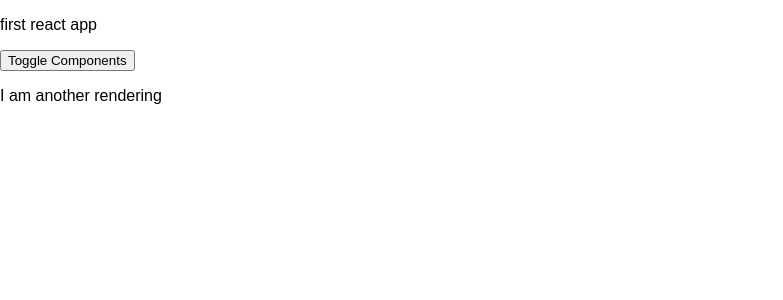
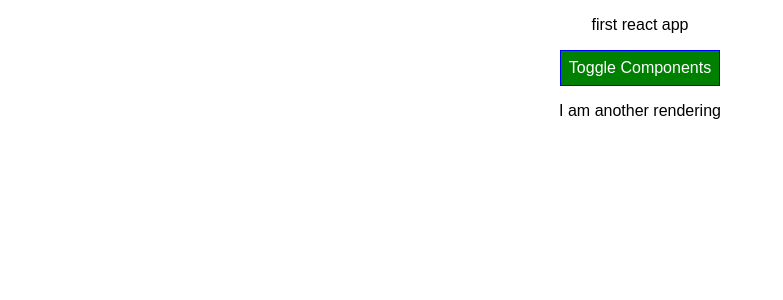
Before and after one commit to sirraghavgupta/learning-react, a React app in the folder first-react-project/: page / in a window 1280 px wide. Shown: the top 300 px of the page, without its empty margins (0-783 px from the left). Built offline with nearby package versions, Linux system fonts and the light colour scheme.

Commit message:
class modules implemented

```diff
--- a/first-react-project/src/App.css
+++ b/first-react-project/src/App.css
@@ -12,6 +12,7 @@
 
 .button{
   background-color : green;
+  color : white;
   font : inherit;
   border : 1px solid blue;
   padding : 8px;
@@ -21,5 +22,13 @@
 
 .button:hover {
   background-color : lightgreen;
-  color : white;
+  color : black;
 }
+
+.button.Red{
+  background-color: red;
+}
+
+.button.Red:hover{
+  background-color: salmon;
+}
--- a/first-react-project/src/App.js
+++ b/first-react-project/src/App.js
@@ -1,7 +1,32 @@
 import React, { Component } from 'react';
-import './App.css';
 import Person from './Person/Person';
 
+/**
+ * this import will instruct it to import all the classes in the css file
+ * as proeprties inside a map. so, classes is a map here with our class names
+ * as keys/ properties and the values will be the uniquely generated
+ * class names.
+ */
+import classes from './App.css';
+
+/**
+ * css modules is a nice way which allows to write the styling code right
+ * into the css file and that too with scope of a file or a component.
+ * for using this with the script version 1, we need to do some configuration.
+ * while in 2-3 versions, its verty easy.
+ *
+ * we need to enable the module feature of css which is provided by webpack.
+ * for editing in the config files, we need to eject the project first from
+ *  the auto cofig setup. it gives us all the config files and scripts also.
+ * and now we can tweak them to enable the feature we want.
+ *
+ * modules: true, - this enables css modules
+   localIdentName: '[name]__[local]__[hash:base64:5]'
+        and this allows to make the unique random names for the css classes
+        so that they dont clash.
+
+ *
+ */
 
 class App extends Component {
 
@@ -52,6 +77,8 @@ class App extends Component {
 
     let persons = null;
 
+    let btnClass = [classes.button];
+
     if(this.state.showPersons){
       persons = (
         <div>
@@ -67,25 +94,27 @@ class App extends Component {
            }
         </div>
       );
+
+      btnClass.push(classes.Red);
     }
 
-    const classes = [];
+    const assignedClasses = [];
     if(this.state.persons.length <=2 )
-      classes.push("red");
+      assignedClasses.push(classes.red);
 
     if(this.state.persons.length <=1)
-      classes.push("bold");
+      assignedClasses.push(classes.bold);
 
     return (
 
-      <div className="App">
+      <div className = {classes.App}>
 
-        <p className = { classes.join(' ') } >
+        <p className = { assignedClasses.join(' ') } >
           first react app
         </p>
 
         <button
-          className = "button"
+          className = {btnClass.join(' ')}
           onClick={this.togglePersonsHandler}> Toggle Components
         </button>
 
```
